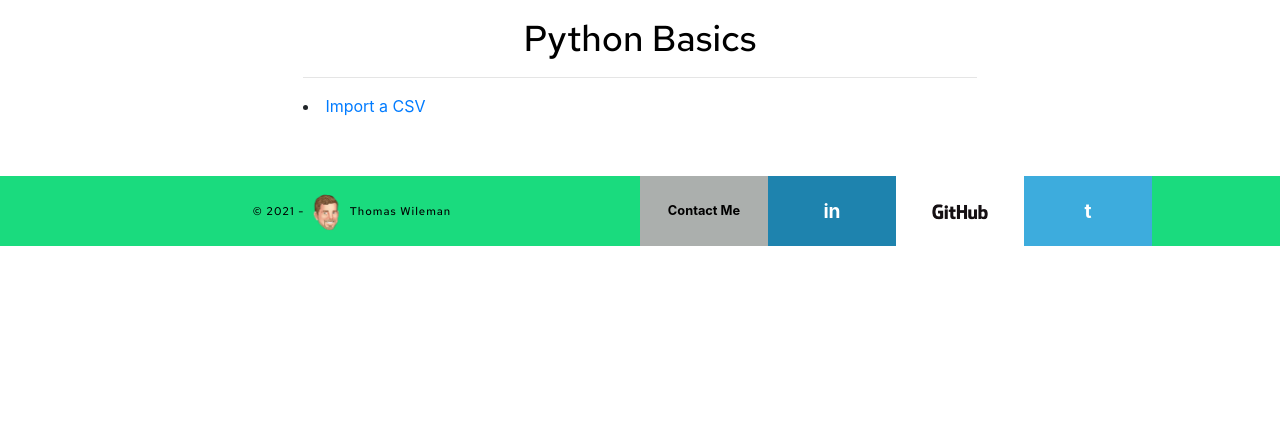
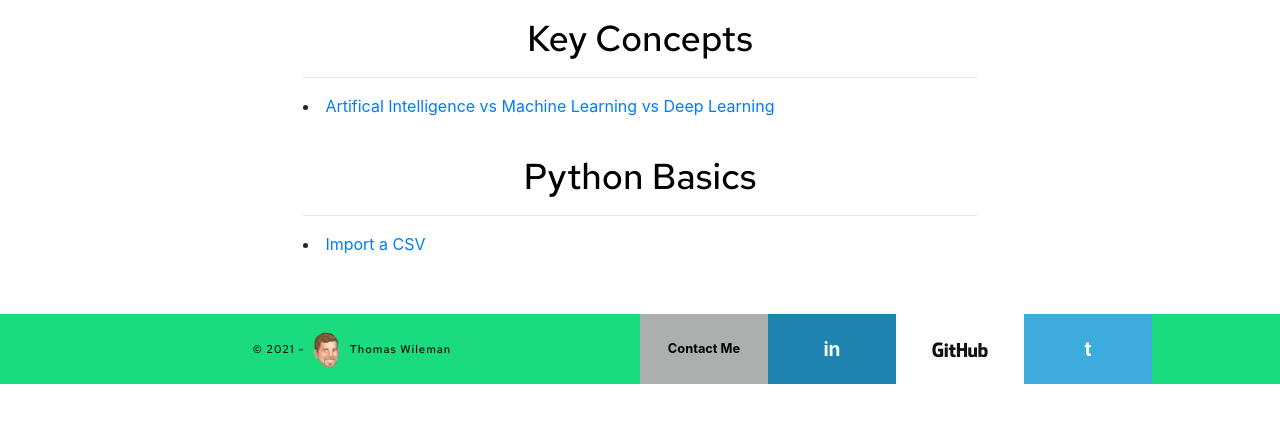
Before and after one commit to tmwileman/thomaswileman, a Flask app: page /notes in a window 1280 px wide. Shown: the part 64-487 px from the top of the page. Run offline with Flask 2, Linux system fonts and the light colour scheme.

Commit message:
updated home page with ai_ml_dl

```diff
--- a/templates/home.html
+++ b/templates/home.html
@@ -19,6 +19,7 @@
     <h2>Recently Added Notes</h2>
     <hr>
     <ul>
+        <li><a href="/ai_ml_dl">Artifical Intelligence vs Machine Learning vs Deep Learning</li>
         <li><a href="/import_csv">Import a CSV</a></li>
     </ul>
 </div>
--- a/templates/notes.html
+++ b/templates/notes.html
@@ -1,6 +1,13 @@
 {% extends 'base.html' %}
 
 {% block body %}
+<div class="note-container">
+    <h2 class="notes">Key Concepts</h2>
+    <hr>
+    <ul>
+        <li><a href="/ai_ml_dl">Artifical Intelligence vs Machine Learning vs Deep Learning</li>
+    </ul>
+</div>
 <div class="note-container">
     <h2 class="notes">Python Basics</h2>
     <hr>
```
